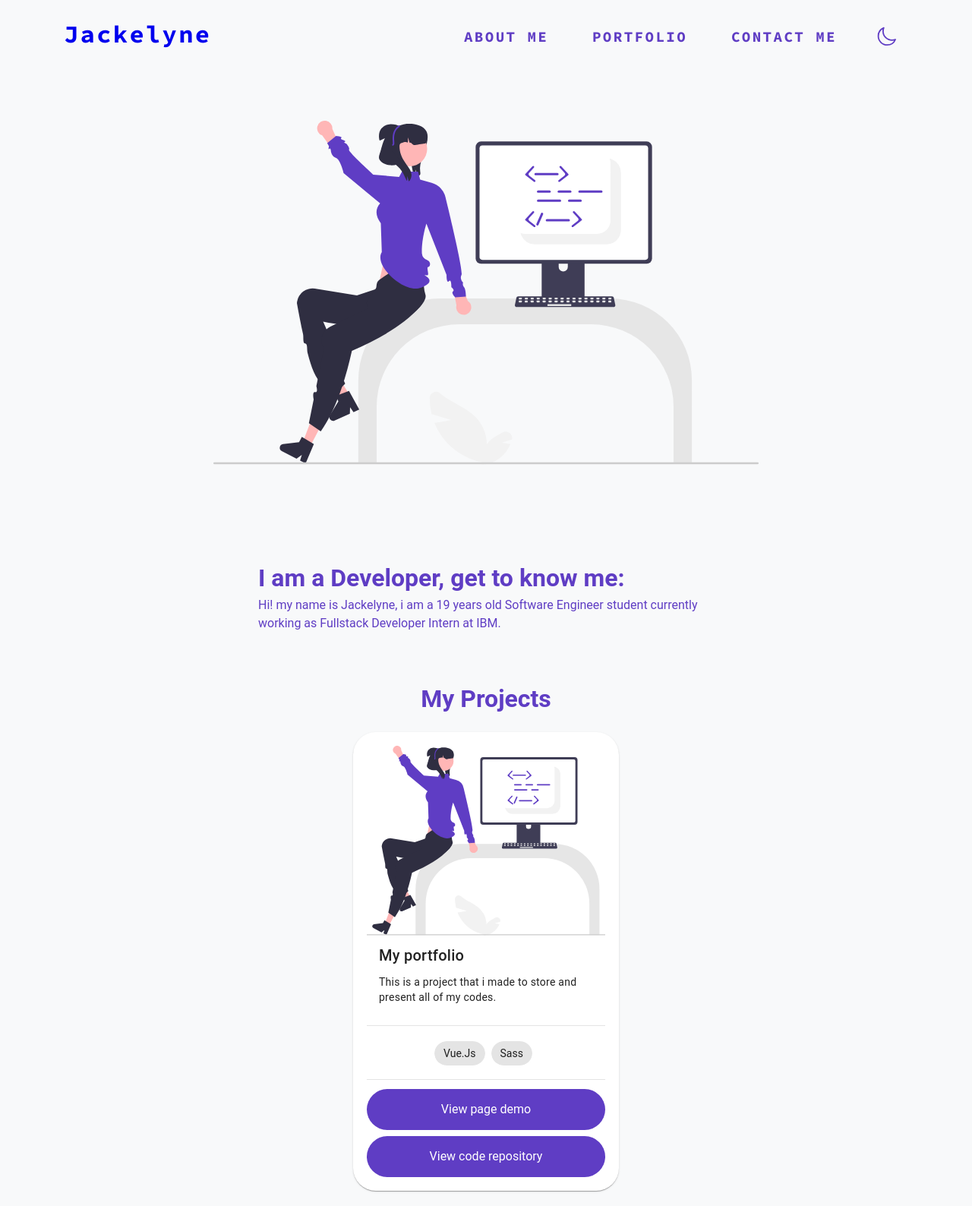
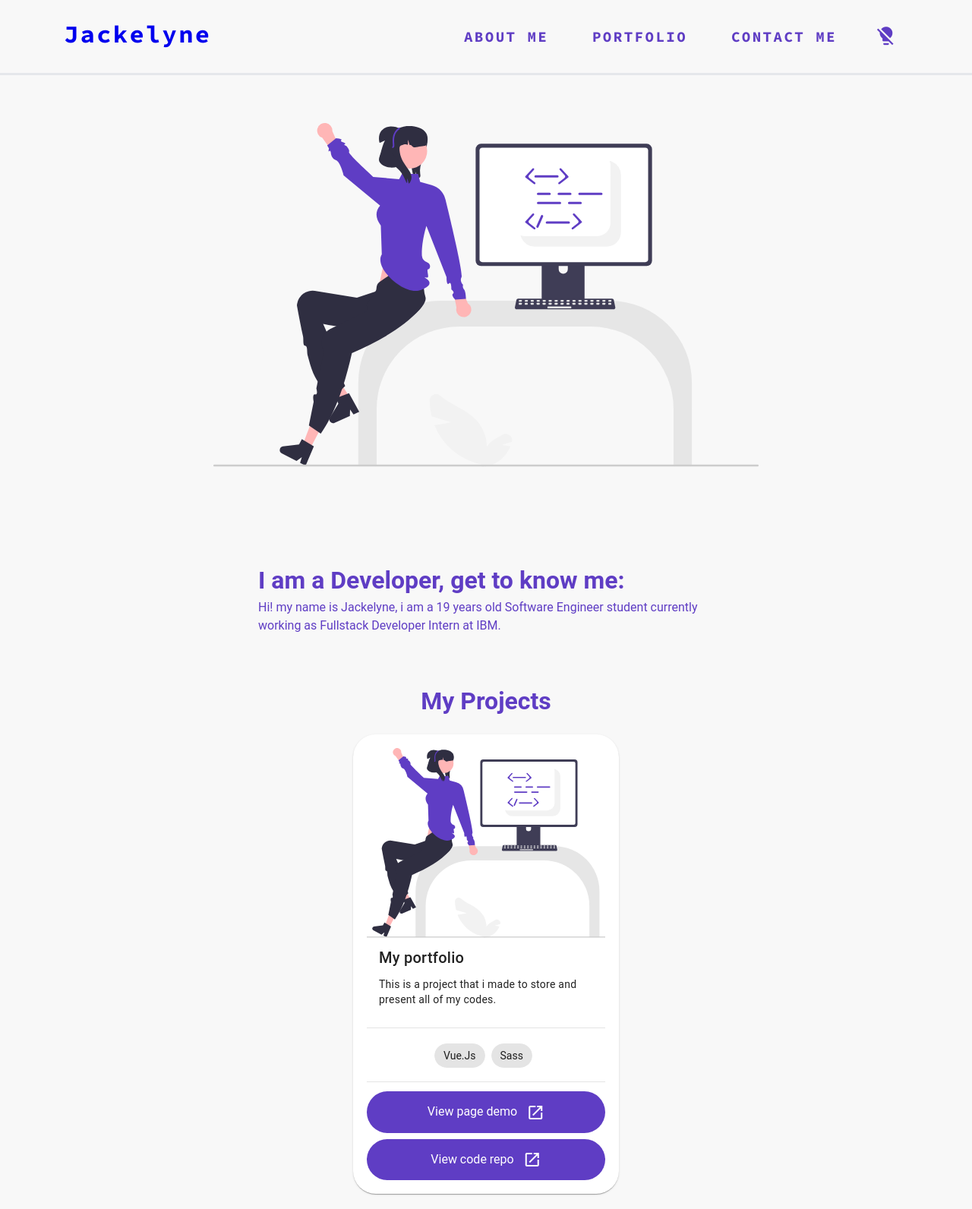
Before and after one commit to jaqnunes/portfolio, a Vue app: page / in a window 1280 px wide. Shown: the whole page at 76% size. Built offline with nearby package versions, Linux system fonts and the light colour scheme.

Commit message:
style: css and icon changes

```diff
--- a/src/components/NavBar.vue
+++ b/src/components/NavBar.vue
@@ -42,6 +42,7 @@ export default {
   align-items: center;
   justify-content: space-evenly;
   padding: 1rem 4rem;
+  border-bottom: solid #e5e7eb;
 
   &--title:link {
     text-decoration: none;
--- a/src/components/minor-components/ProjectCard.vue
+++ b/src/components/minor-components/ProjectCard.vue
@@ -23,9 +23,11 @@
     <div class="buttons">
       <a href="https://github.com/jaqnunes" target="_blank" class="button mb-2">
         View page demo
+        <v-icon end icon="mdi-open-in-new"></v-icon>
       </a>
-      <a href="https://github.com/jaqnunes" target="_blank" class="button" :icon="CodeBracketIcon">
-        View code repository
+      <a href="https://github.com/jaqnunes" target="_blank" class="button">
+        View code repo
+        <v-icon end icon="mdi-open-in-new"></v-icon>
       </a>
     </div>
 
--- a/src/stores/ThemeStore.js
+++ b/src/stores/ThemeStore.js
@@ -1,5 +1,4 @@
 import { defineStore } from 'pinia';
-import { MoonIcon, SunIcon } from '@heroicons/vue/24/outline'
 
 const useThemeStore = defineStore('Theme', {
   state: () => ({
@@ -14,7 +13,7 @@ const useThemeStore = defineStore('Theme', {
     },
     getThemeIcon() {
       return (
-       this.isDarkThemeActive ? SunIcon : MoonIcon
+        "mdi-lightbulb-" + `${this.isDarkThemeActive ? "on" : "off"}`
       );
     },
   },
--- a/src/style.css
+++ b/src/style.css
@@ -10,6 +10,6 @@
 }
 
 #app .light {
-  background-color: #f8f9fa;
+  background-color: #f8f8f8;
   color: #5f3dc4;
 }
```
